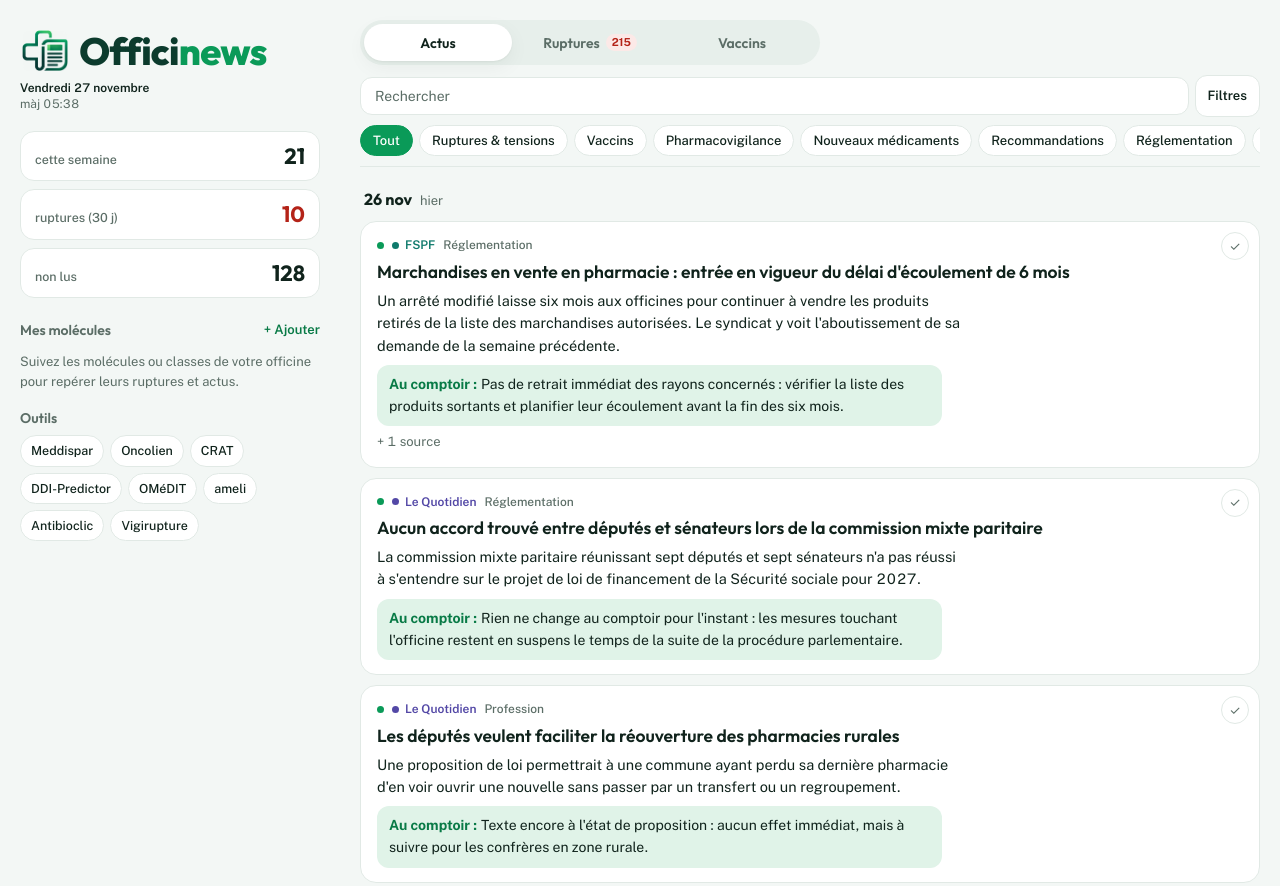
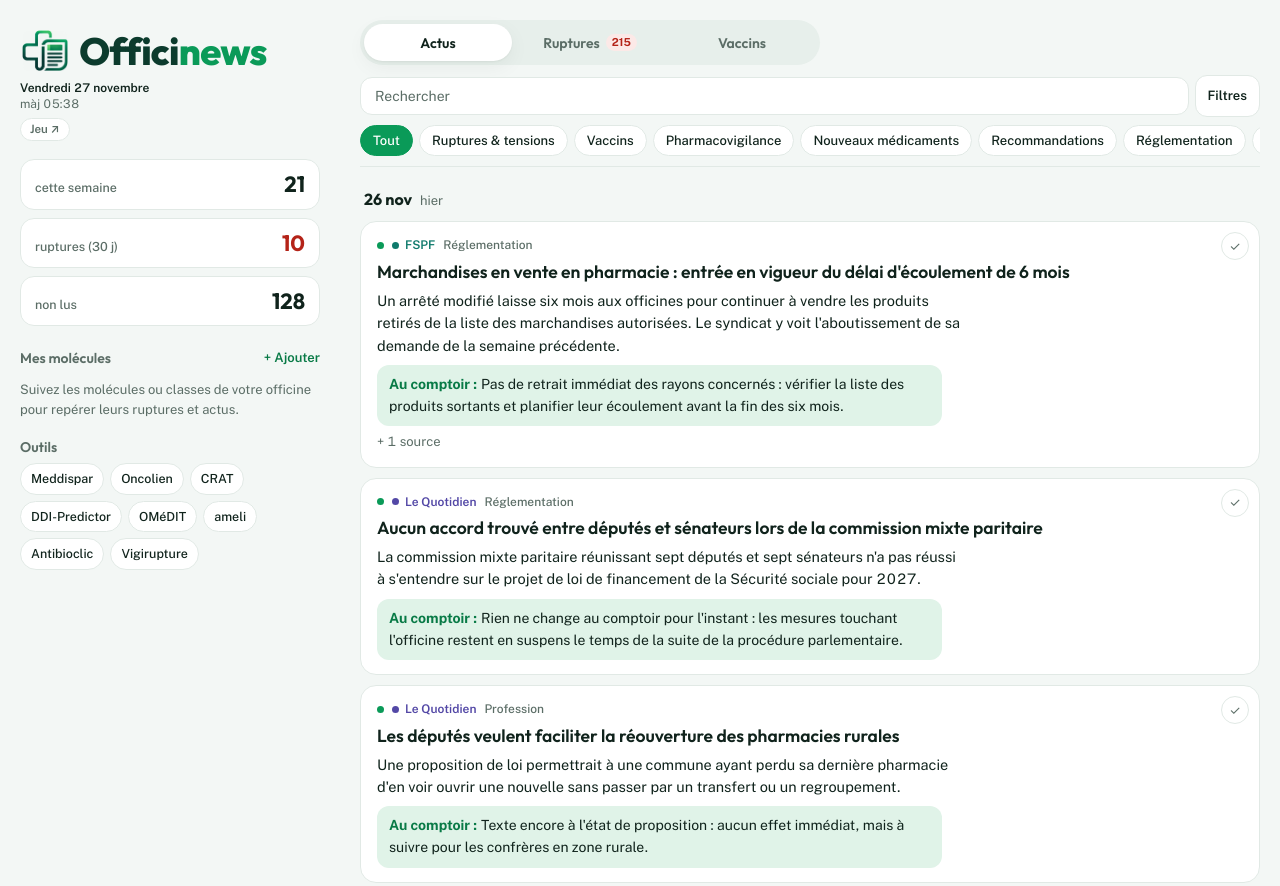
Before and after one commit to hugoferrando/Officinews, a plain HTML site: page index.html in a window 1280 px wide. Shown: the top 886 px of the page. Drawn offline with nearby package versions, Linux system fonts and the light colour scheme.

Commit message:
En-tête : petit bouton « Jeu » vers La Récré
Co-Authored-By: Claude Opus 5.5 <noreply@anthropic.com>
Claude-Session: https://claude.ai/code/session_01ULrufq4jtnRT8Ym1q3EbYx

```diff
--- a/index.html
+++ b/index.html
@@ -63,6 +63,8 @@ h1{font-family:var(--f-brand);font-weight:800;font-size:clamp(28px,7vw,38px);lin
 h1 .w-news{color:var(--brand)}
 .logo-mark{height:1.2em;width:auto;flex:none;background:var(--mark-bg);border-radius:.22em;padding:.06em}
 .when{display:grid;justify-items:end;font-size:12px;color:var(--muted);line-height:1.4;text-align:right}
+.game{margin-top:5px;font-size:11.5px;font-weight:600;color:var(--muted);text-decoration:none;background:var(--card);border:1px solid var(--rule);border-radius:999px;padding:2px 9px;line-height:1.5}
+.game:hover{color:var(--accent-ink);border-color:var(--accent)}
 #today{font-weight:600;color:var(--ink)}
 #today::first-letter{text-transform:uppercase}
 .stats{display:grid;grid-template-columns:repeat(3,minmax(0,1fr));gap:8px}
@@ -269,7 +271,7 @@ h1 .w-news{color:var(--brand)}
   <header class="mast">
     <div class="brand-row">
       <h1><img class="logo-mark" src="logo-mark.png" width="97" height="88" alt=""><span>Offici<span class="w-news">news</span></span></h1>
-      <div class="when"><span id="today">—</span><span id="updated"></span></div>
+      <div class="when"><span id="today">—</span><span id="updated"></span><a class="game" href="https://hugoferrando.github.io/la-recre/" target="_blank" rel="noopener" title="La Récré, mes jeux de mots">Jeu ↗</a></div>
     </div>
     <div class="stats" id="stats"></div>
     <section class="watch" aria-labelledby="watchTitle">
```
